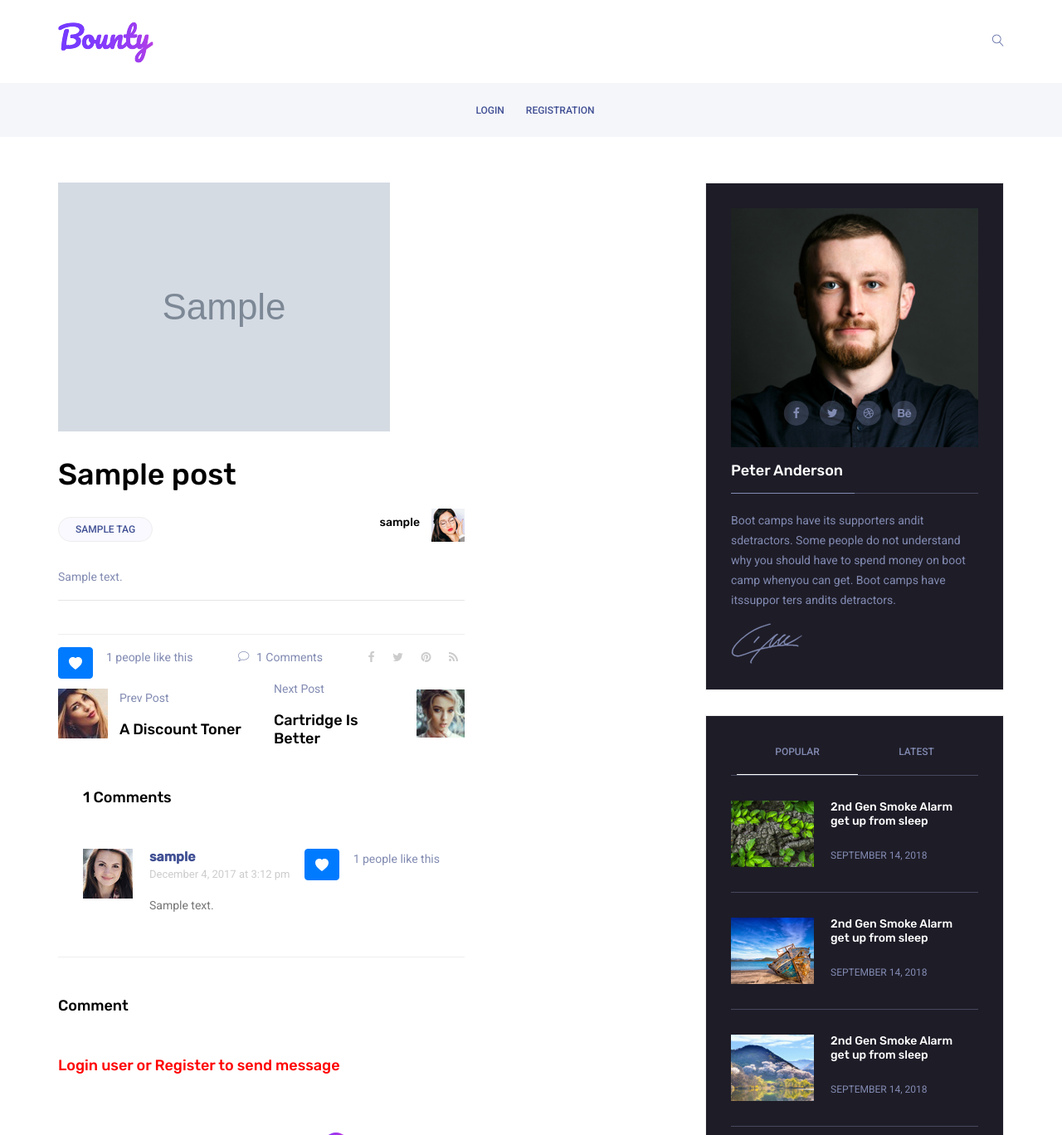
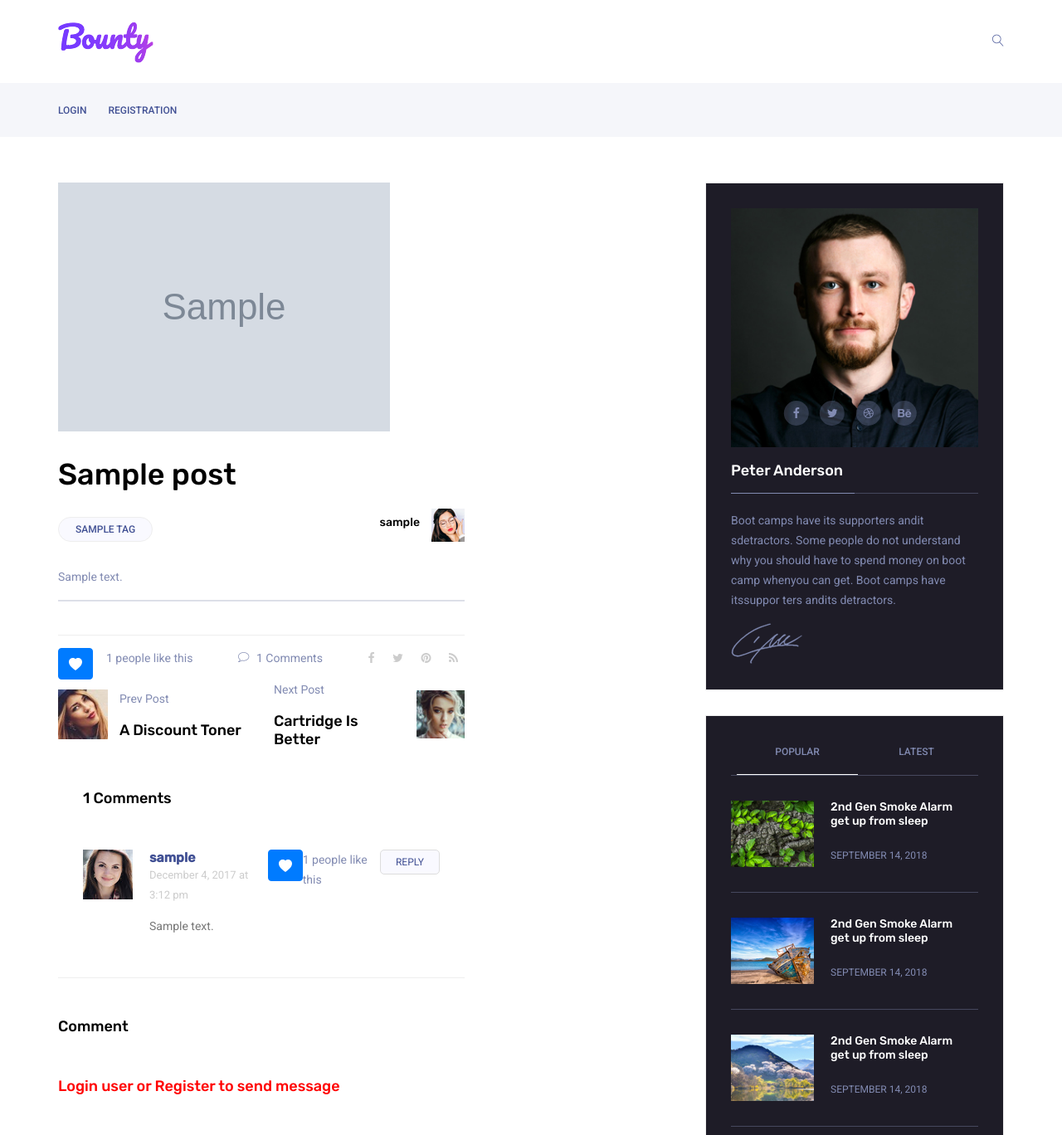
Before and after one commit to DevNurs/ptn_django, a Django app: page /detail/1/ in a window 1280 px wide. Shown: the top 1368 px of the page at 83% size. Run offline with Django 3.2, Linux system fonts and the light colour scheme; tables that the repository leaves empty hold one stand-in row (values such as "Sample post"); grey boxes marked "Sample" are stand-in pictures; some libraries are stand-ins or nearby versions.

Commit message:
hulf part do reply logic

```diff
--- a/comments/models.py
+++ b/comments/models.py
@@ -6,6 +6,7 @@
 class Comment(models.Model):
     text = models.TextField()
     post = models.ForeignKey(Post, on_delete=models.CASCADE, related_name='comment')
+    parent = models.ForeignKey('self', on_delete=models.SET_NULL, related_name='reply_comment', null=True, blank=True)
     user = models.ForeignKey(User, on_delete=models.CASCADE)
 
     def __str__(self):
--- a/posts/models.py
+++ b/posts/models.py
@@ -12,6 +12,9 @@
     def __str__(self):
         return self.title
 
+    def get_parent(self):
+        return self.comment.filter(parent__isnull=True)
+
     class Meta:
         ordering = ('-id',)
 
--- a/posts/views.py
+++ b/posts/views.py
@@ -43,6 +43,13 @@
                 return redirect('detail_data', posts.id)
             except:
                 print("Error")
+        if 'reply_comment' in request.POST:
+            id = int(request.POST.get('reply_comment'))
+            print(id)
+            comment_object = Comment.objects.get(id=id)
+            text = request.POST.get('text')
+            comment_create = Comment.objects.create(user=request.user, post=posts, text=text, parent=comment_object)
+            return redirect('detail_data', posts.id)
         if 'like' in request.POST:
             try:
                 like = Like.objects.get(user=request.user, post=posts)
--- a/templates/index.html
+++ b/templates/index.html
@@ -18,6 +18,11 @@
     <!-- Site Title -->
     <title>Ruft Blog</title>
     <link href="https://fonts.googleapis.com/css?family=Roboto:400,500|Rubik:500" rel="stylesheet">
+    <link href="https://cdn.jsdelivr.net/npm/bootstrap@5.0.1/dist/css/bootstrap.min.css" rel="stylesheet"
+          integrity="sha384-+0n0xVW2eSR5OomGNYDnhzAbDsOXxcvSN1TPprVMTNDbiYZCxYbOOl7+AMvyTG2x" crossorigin="anonymous">
+    <script src="https://cdn.jsdelivr.net/npm/bootstrap@5.0.1/dist/js/bootstrap.bundle.min.js"
+            integrity="sha384-gtEjrD/SeCtmISkJkNUaaKMoLD0//ElJ19smozuHV6z3Iehds+3Ulb9Bn9Plx0x4"
+            crossorigin="anonymous"></script>
     <!--
             CSS
             ============================================= -->
@@ -329,6 +334,8 @@
 <script src="{% static 'js/vendor/bootstrap.min.js' %}"></script>
 <script type="text/javascript"
         src="https://maps.googleapis.com/maps/api/js?key=AIzaSyBhOdIF3Y9382fqJYt5I_sswSrEw5eihAA"></script>
+<script src="https://cdn.jsdelivr.net/npm/@popperjs/core@2.9.2/dist/umd/popper.min.js" integrity="sha384-IQsoLXl5PILFhosVNubq5LC7Qb9DXgDA9i+tQ8Zj3iwWAwPtgFTxbJ8NT4GN1R8p" crossorigin="anonymous"></script>
+<script src="https://cdn.jsdelivr.net/npm/bootstrap@5.0.1/dist/js/bootstrap.min.js" integrity="sha384-Atwg2Pkwv9vp0ygtn1JAojH0nYbwNJLPhwyoVbhoPwBhjQPR5VtM2+xf0Uwh9KtT" crossorigin="anonymous"></script>
 <script src="{% static 'js/easing.min.js' %}"></script>
 <script src="{% static 'js/hoverIntent.js' %}"></script>
 <script src="{% static 'js/superfish.min.js' %}"></script>
--- a/templates/posts/detail.html
+++ b/templates/posts/detail.html
@@ -97,7 +97,7 @@
         </div>
         <div class="comments-area">
             <h4>{{ posts.comment.all.count }} Comments</h4>
-            {% for comment in posts.comment.all %}
+            {% for comment in posts.get_parent %}
                 <div class="comment-list">
                     <div class="single-comment justify-content-between d-flex">
                         <div class="user justify-content-between d-flex">
@@ -123,12 +123,64 @@
                                 </svg>
                             </button>
                         </form>
-                         </i>{{ comment.likes_comment.all.count }} people like this
-                        {#                    <div class="reply-btn">#}
-                        {#                        <a href="" class="btn-reply text-uppercase">reply</a>#}
-                        {#                    </div>#}
+                        </i>{{ comment.likes_comment.all.count }} people like this
+                        <div class="reply-btn">
+                            <!-- Button trigger modal -->
+                            <button type="button" class="btn-reply text-uppercase" data-bs-toggle="modal"
+                                    data-bs-target="#exampleModal">
+                                reply
+                            </button>
+
+                            <!-- Modal -->
+                            <div class="modal fade" id="exampleModal" tabindex="-1" aria-labelledby="exampleModalLabel"
+                                 aria-hidden="true">
+                                <div class="modal-dialog">
+                                    <div class="modal-content">
+                                        <div class="modal-header">
+                                            <h5 class="modal-title" id="exampleModalLabel">Reply</h5>
+                                            <button type="button" class="btn-close" data-bs-dismiss="modal"
+                                                    aria-label="Close"></button>
+                                        </div>
+                                        <div class="modal-body">
+                                            <form method="post" action="{% url 'ad' %}">
+                                                {% csrf_token %}
+                                                <div class="form-group">
+                                                    <input type="hidden" name="reply_form" value="{{ comment.id }}">
+                                                    <textarea class="form-control mb-10" rows="5" name="text"
+                                                              placeholder="Messege"
+                                                              onfocus="this.placeholder = ''"
+                                                              onblur="this.placeholder = 'Messege'"
+                                                              required=""></textarea>
+                                                </div>
+                                                <button type="submit" class="btn btn-success">Send comment</button>
+                                            </form>
+                                        </div>
+                                    </div>
+                                </div>
+                            </div>
+
+                        </div>
                     </div>
                 </div>
+                {% for reply in comment.reply_comment.all %}
+                    <div class="comment-list left-padding">
+                        <div class="single-comment justify-content-between d-flex">
+                            <div class="user justify-content-between d-flex">
+                                <div class="thumb">
+                                    <img src="img/blog/c2.jpg" alt="">
+                                </div>
+                                <div class="desc">
+                                    <h5><a href="#">{{ reply.user }}</a></h5>
+                                    <p class="date">December 4, 2017 at 3:12 pm </p>
+                                    <p class="comment">
+                                        {{ reply.text }}
+                                    </p>
+                                </div>
+                            </div>
+                            </i>{{ reply.likes_comment.all.count }} people like this
+                        </div>
+                    </div>
+                {% endfor %}
             {% endfor %}
         </div>
         <div class="comment-form">
```
Also changed, not shown: comments/migrations/0004_comment_reply.py (added), comments/migrations/0005_alter_comment_reply.py (added), comments/migrations/0006_rename_reply_comment_parent.py (added).
